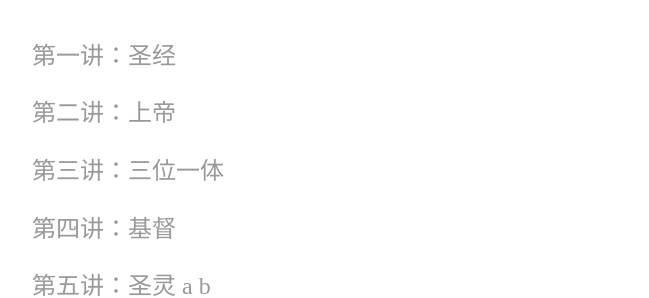
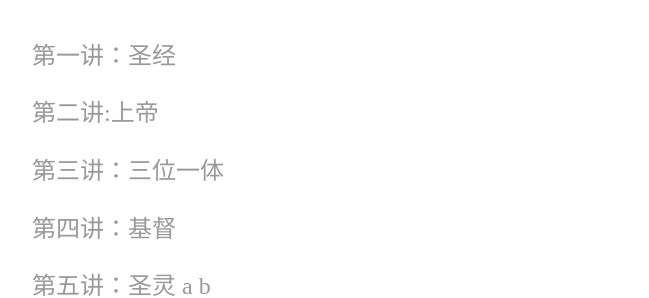
Before and after one commit to zlchurch/zlchurch.github.io, a Jekyll site: the page built from sermons/index.md, in a window 1280 px wide. Shown: the part 177-475 px from the top of the page, without its empty margins (160-809 px from the left). Built offline with Jekyll 4.4.1, drawn with Linux system fonts in a browser that asks for light colours.

Commit message:
no message

```diff
--- a/sermons/index.md
+++ b/sermons/index.md
@@ -7,7 +7,7 @@ layout: default
 
 [第一讲：圣经](https://github.com/zlchurch/zlchurch.github.io/blob/master/audio/fundamentals/01基本教义-圣经.m4a?raw=true)
 
-[第二讲：上帝 ](https://github.com/zlchurch/zlchurch.github.io/blob/master/audio/fundamentals/02基本教义-启示.m4a?raw=true)
+[第二讲:上帝](https://github.com/zlchurch/zlchurch.github.io/blob/master/audio/fundamentals/02基本教义-启示.m4a?raw=true)
 
 [第三讲：三位一体](https://github.com/zlchurch/zlchurch.github.io/blob/master/audio/fundamentals/03基本教义-三一神.m4a?raw=true)
 
```
